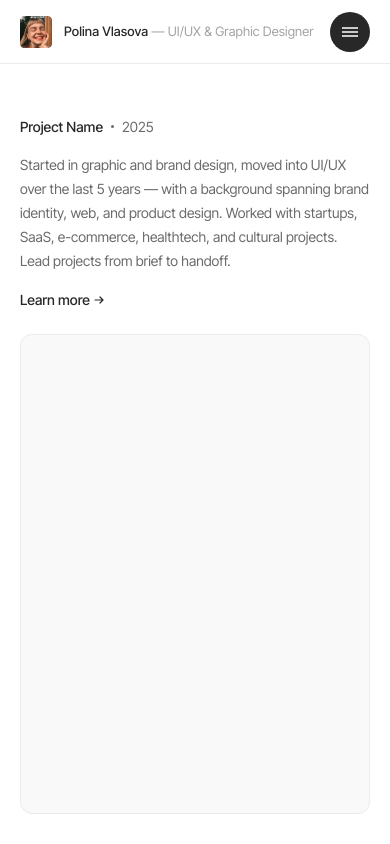
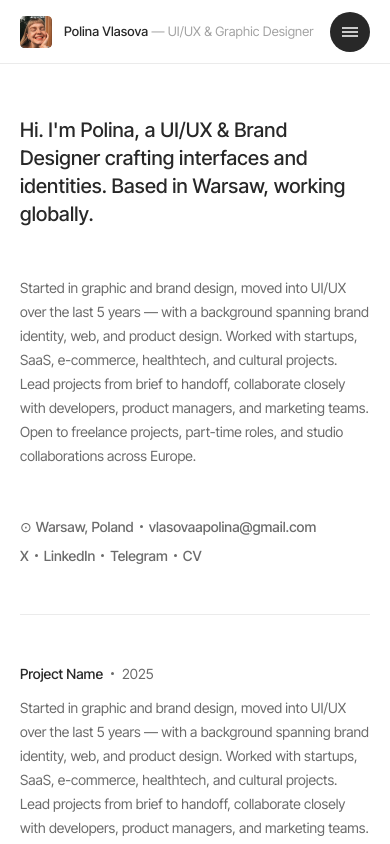
Before and after one commit to vlasovapolina/vlasovapolina, a Next.js app: page / in a window 390 px wide. Shown: the top 844 px of the page. Built offline with nearby package versions, Linux system fonts and the light colour scheme.

Commit message:
fix: mobile homepage — bio block above projects, responsive breakpoints

```diff
--- a/app/page.tsx
+++ b/app/page.tsx
@@ -1,78 +1,97 @@
 "use client";
 import Header from "@/components/layout/Header";
-import Link from "next/link";
 
 const projects = [
   {
     id: "project-01",
     name: "Project Name",
     year: "2025",
-    description: "Started in graphic and brand design, moved into UI/UX over the last 5 years — with a background spanning brand identity, web, and product design. Worked with startups, SaaS, e-commerce, healthtech, and cultural projects. Lead projects from brief to handoff.",
+    description: "Started in graphic and brand design, moved into UI/UX over the last 5 years — with a background spanning brand identity, web, and product design. Worked with startups, SaaS, e-commerce, healthtech, and cultural projects. Lead projects from brief to handoff, collaborate closely with developers, product managers, and marketing teams.",
     hasCase: true,
   },
   {
     id: "project-02",
     name: "Project Name",
     year: "2025",
-    description: "Started in graphic and brand design, moved into UI/UX over the last 5 years — with a background spanning brand identity, web, and product design. Worked with startups, SaaS, e-commerce, healthtech, and cultural projects. Lead projects from brief to handoff.",
+    description: "Started in graphic and brand design, moved into UI/UX over the last 5 years — with a background spanning brand identity, web, and product design. Worked with startups, SaaS, e-commerce, healthtech, and cultural projects. Lead projects from brief to handoff, collaborate closely with developers, product managers, and marketing teams.",
     hasCase: true,
   },
   {
     id: "project-03",
     name: "Project Name",
     year: "2025",
-    description: "Started in graphic and brand design, moved into UI/UX over the last 5 years — with a background spanning brand identity, web, and product design. Worked with startups, SaaS, e-commerce, healthtech, and cultural projects. Lead projects from brief to handoff.",
+    description: "Started in graphic and brand design, moved into UI/UX over the last 5 years — with a background spanning brand identity, web, and product design. Worked with startups, SaaS, e-commerce, healthtech, and cultural projects. Lead projects from brief to handoff, collaborate closely with developers, product managers, and marketing teams.",
     hasCase: true,
   },
 ];
 
-const selectedImages = [1, 2, 3]; // placeholder count
+const Dot = () => (
+  <span style={{ width: "3px", height: "3px", borderRadius: "50%", background: "var(--color-grey)", display: "inline-block", flexShrink: 0 }} />
+);
+
+const contacts = [
+  { label: "X", href: "https://x.com/Vlasovapolinaa" },
+  { label: "LinkedIn", href: "https://www.linkedin.com/in/palinapryshchep" },
+  { label: "Telegram", href: "https://t.me/vlasovapolina" },
+  { label: "CV", href: "/cv.pdf" },
+];
+
+function ContactsBlock() {
+  return (
+    <div style={{ display: "flex", flexDirection: "column", gap: "8px" }}>
+      <div style={{ display: "flex", alignItems: "center", gap: "6px", flexWrap: "wrap" }}>
+        <span style={{ fontSize: "14px", fontWeight: 500, color: "var(--color-grey)", display: "flex", alignItems: "center", gap: "4px" }}>
+          <span>⊙</span> Warsaw, Poland
+        </span>
+        <Dot />
+        <a href="mailto:vlasovaapolina@gmail.com" style={{ fontSize: "14px", fontWeight: 500, color: "var(--color-grey)" }}>
+          vlasovaapolina@gmail.com
+        </a>
+      </div>
+      <div style={{ display: "flex", alignItems: "center", gap: "6px", flexWrap: "wrap" }}>
+        {contacts.map((link, i) => (
+          <span key={link.label} style={{ display: "flex", alignItems: "center", gap: "6px" }}>
+            <a href={link.href} target="_blank" rel="noopener noreferrer"
+              style={{ fontSize: "14px", fontWeight: 500, color: "var(--color-grey)" }}>
+              {link.label}
+            </a>
+            {i < contacts.length - 1 && <Dot />}
+          </span>
+        ))}
+      </div>
+    </div>
+  );
+}
 
 function ProjectRow({ project, index }: { project: typeof projects[0]; index: number }) {
   return (
     <div style={{
       borderTop: index === 0 ? "none" : "1px solid var(--color-stroke)",
-      paddingTop: "52px",
-      paddingBottom: "52px",
+      paddingTop: "48px",
+      paddingBottom: "48px",
     }}>
-      {/* Meta */}
-      <div style={{ display: "flex", alignItems: "center", gap: "8px", marginBottom: "16px" }}>
+      <div style={{ display: "flex", alignItems: "center", gap: "8px", marginBottom: "12px" }}>
         <span style={{ fontSize: "14px", fontWeight: 500, color: "var(--color-dark)" }}>{project.name}</span>
-        <span style={{ width: "3px", height: "3px", borderRadius: "50%", background: "var(--color-grey)" }} />
+        <Dot />
         <span style={{ fontSize: "14px", color: "var(--color-grey)" }}>{project.year}</span>
       </div>
-
-      {/* Description */}
-      <p style={{
-        fontSize: "14px",
-        lineHeight: "24px",
-        color: "var(--color-grey)",
-        marginBottom: "16px",
-        maxWidth: "720px",
-      }}>
+      <p style={{ fontSize: "14px", lineHeight: "24px", color: "var(--color-grey)", marginBottom: "16px" }}>
         {project.description}
       </p>
-
-      {/* Learn more */}
       {project.hasCase && (
         <div style={{ display: "flex", alignItems: "center", gap: "4px", marginBottom: "24px" }}>
-          <span style={{ fontSize: "14px", fontWeight: 500, color: "var(--color-dark)", cursor: "pointer" }}>
-            Learn more
-          </span>
+          <span style={{ fontSize: "14px", fontWeight: 500, color: "var(--color-dark)", cursor: "pointer" }}>Learn more</span>
           <svg width="10" height="8" viewBox="0 0 10 8" fill="none">
             <path d="M6 1L9 4L6 7M1 4H9" stroke="#282828" strokeWidth="1.2" strokeLinecap="round" strokeLinejoin="round"/>
           </svg>
         </div>
       )}
-
-      {/* Image placeholder */}
       <div style={{
-        width: "100%",
-        height: "480px",
+        width: "100%", height: "232px",
         background: "var(--color-bg-image)",
         border: "1px solid var(--color-stroke)",
         borderRadius: "12px",
-      }} />
+      }} className="project-image" />
     </div>
   );
 }
@@ -82,16 +101,12 @@ export default function HomePage() {
     <>
       <Header />
 
-      <div style={{
-        display: "flex",
-        minHeight: "100vh",
-        paddingTop: "64px",
-      }}>
-        {/* Left sidebar — fixed */}
+      <div style={{ display: "flex", minHeight: "100vh", paddingTop: "64px" }}>
+
+        {/* ─── LEFT SIDEBAR (desktop only) ─── */}
         <div style={{
           position: "fixed",
-          top: "64px",
-          left: 0,
+          top: "64px", left: 0,
           width: "515px",
           height: "calc(100vh - 64px)",
           borderRight: "1px solid var(--color-stroke)",
@@ -103,100 +118,71 @@ export default function HomePage() {
           paddingTop: "52px",
           paddingBottom: "80px",
         }} className="sidebar">
-
-          {/* Bio */}
           <div style={{ display: "flex", flexDirection: "column", gap: "48px" }}>
-            <p style={{
-              fontSize: "20px",
-              fontWeight: 500,
-              lineHeight: "1.4",
-              letterSpacing: "0.2px",
-              color: "var(--color-dark)",
-            }}>
+            <p style={{ fontSize: "20px", fontWeight: 500, lineHeight: "1.4", letterSpacing: "0.2px", color: "var(--color-dark)" }}>
               Hi. I&apos;m <strong style={{ fontWeight: 500 }}>Polina</strong>, a UI/UX & Brand Designer
               crafting interfaces and identities. Based in Warsaw, working globally.
             </p>
-
-            <p style={{
-              fontSize: "14px",
-              lineHeight: "24px",
-              color: "var(--color-grey)",
-            }}>
+            <p style={{ fontSize: "14px", lineHeight: "24px", color: "var(--color-grey)" }}>
               Started in graphic and brand design, moved into UI/UX over the last 5 years — with a background spanning brand identity, web, and product design. Worked with startups, SaaS, e-commerce, healthtech, and cultural projects. Lead projects from brief to handoff, collaborate closely with developers, product managers, and marketing teams. Open to freelance projects, part-time roles, and studio collaborations across Europe.
             </p>
           </div>
-
-          {/* Contacts */}
-          <div style={{ display: "flex", flexDirection: "column", gap: "8px" }}>
-            <div style={{ display: "flex", alignItems: "center", gap: "6px", flexWrap: "wrap" }}>
-              <span style={{ fontSize: "14px", fontWeight: 500, color: "var(--color-grey)", display: "flex", alignItems: "center", gap: "4px" }}>
-                <span>⊙</span> Warsaw, Poland
-              </span>
-              <span style={{ color: "var(--color-stroke)" }}>·</span>
-              <a href="mailto:vlasovaapolina@gmail.com" style={{ fontSize: "14px", fontWeight: 500, color: "var(--color-grey)" }}>
-                vlasovaapolina@gmail.com
-              </a>
-            </div>
-            <div style={{ display: "flex", alignItems: "center", gap: "6px" }}>
-              {[
-                { label: "X", href: "https://x.com/Vlasovapolinaa" },
-                { label: "LinkedIn", href: "https://www.linkedin.com/in/palinapryshchep" },
-                { label: "Telegram", href: "https://t.me/vlasovapolina" },
-                { label: "CV", href: "/cv.pdf" },
-              ].map((link, i, arr) => (
-                <span key={link.label} style={{ display: "flex", alignItems: "center", gap: "6px" }}>
-                  <a
-                    href={link.href}
-                    target="_blank"
-                    rel="noopener noreferrer"
-                    style={{ fontSize: "14px", fontWeight: 500, color: "var(--color-grey)" }}
-                  >
-                    {link.label}
-                  </a>
-                  {i < arr.length - 1 && (
-                    <span style={{ width: "3px", height: "3px", borderRadius: "50%", background: "var(--color-grey-light)", flexShrink: 0 }} />
-                  )}
-                </span>
-              ))}
-            </div>
-          </div>
+          <ContactsBlock />
         </div>
 
-        {/* Right scrollable area */}
-        <div style={{
-          marginLeft: "515px",
-          flex: 1,
-          paddingLeft: "24px",
-          paddingRight: "80px",
-        }} className="main-content">
+        {/* ─── RIGHT SCROLLABLE AREA (desktop) ─── */}
+        <div style={{ marginLeft: "515px", flex: 1, paddingLeft: "24px", paddingRight: "80px" }} className="main-content">
 
-          {/* Featured projects */}
-          <div>
+          {/* Mobile bio block — visible only on mobile */}
+          <div className="mobile-bio" style={{
+            display: "none",
+            paddingTop: "52px",
+            paddingBottom: "0",
+            flexDirection: "column",
+            gap: "48px",
+          }}>
+            {/* On very small screens: full bio */}
+            <div className="mobile-bio-full" style={{ display: "flex", flexDirection: "column", gap: "48px" }}>
+              <p style={{ fontSize: "20px", fontWeight: 500, lineHeight: "1.4", letterSpacing: "0.2px", color: "var(--color-dark)" }}>
+                Hi. I&apos;m <strong style={{ fontWeight: 500 }}>Polina</strong>, a UI/UX & Brand Designer
+                crafting interfaces and identities. Based in Warsaw, working globally.
+              </p>
+              <p style={{ fontSize: "14px", lineHeight: "24px", color: "var(--color-grey)" }}>
+                Started in graphic and brand design, moved into UI/UX over the last 5 years — with a background spanning brand identity, web, and product design. Worked with startups, SaaS, e-commerce, healthtech, and cultural projects. Lead projects from brief to handoff, collaborate closely with developers, product managers, and marketing teams. Open to freelance projects, part-time roles, and studio collaborations across Europe.
+              </p>
+            </div>
+            {/* On medium screens: only headline */}
+            <div className="mobile-bio-short" style={{ display: "none" }}>
+              <p style={{ fontSize: "20px", fontWeight: 500, lineHeight: "1.4", letterSpacing: "0.2px", color: "var(--color-dark)" }}>
+                Hi. I&apos;m <strong style={{ fontWeight: 500 }}>Polina</strong>, a UI/UX & Brand Designer
+                crafting interfaces and identities. Based in Warsaw, working globally.
+              </p>
+            </div>
+            <ContactsBlock />
+          </div>
+
+          {/* Projects */}
+          <div style={{ borderTop: "1px solid var(--color-stroke)" }} className="projects-section">
             {projects.map((project, i) => (
               <ProjectRow key={project.id} project={project} index={i} />
             ))}
           </div>
 
-          {/* Selected work gallery */}
+          {/* Selected work */}
           <div style={{ borderTop: "1px solid var(--color-stroke)", paddingTop: "52px", paddingBottom: "80px" }}>
-            <div style={{ display: "flex", alignItems: "center", gap: "8px", marginBottom: "40px" }}>
+            <div style={{ display: "flex", alignItems: "center", gap: "8px", marginBottom: "24px" }}>
               <span style={{ fontSize: "14px", fontWeight: 500, color: "var(--color-dark)" }}>Selected work</span>
-              <span style={{ width: "3px", height: "3px", borderRadius: "50%", background: "var(--color-grey)" }} />
+              <Dot />
               <span style={{ fontSize: "14px", color: "var(--color-grey)" }}>2020–2025</span>
             </div>
-
             <div style={{ display: "flex", flexDirection: "column", gap: "20px" }}>
-              {selectedImages.map((_, i) => (
-                <div
-                  key={i}
-                  style={{
-                    width: "100%",
-                    height: "480px",
-                    background: "var(--color-bg-image)",
-                    border: "1px solid var(--color-stroke)",
-                    borderRadius: "12px",
-                  }}
-                />
+              {[1, 2, 3, 4].map((_, i) => (
+                <div key={i} style={{
+                  width: "100%", height: "232px",
+                  background: "var(--color-bg-image)",
+                  border: "1px solid var(--color-stroke)",
+                  borderRadius: "12px",
+                }} className="project-image" />
               ))}
             </div>
           </div>
@@ -204,25 +190,36 @@ export default function HomePage() {
       </div>
 
       <style>{`
+        /* Tablet */
         @media (max-width: 1024px) {
-          .sidebar {
-            width: 380px !important;
-            padding-left: 40px !important;
-          }
-          .main-content {
-            margin-left: 380px !important;
-            padding-right: 40px !important;
-          }
+          .sidebar { width: 380px !important; padding-left: 40px !important; }
+          .main-content { margin-left: 380px !important; padding-right: 40px !important; }
         }
+
+        /* Mobile — hide sidebar, show bio in right column */
         @media (max-width: 768px) {
-          .sidebar {
-            display: none !important;
-          }
-          .main-content {
-            margin-left: 0 !important;
-            padding-left: 20px !important;
-            padding-right: 20px !important;
-          }
+          .sidebar { display: none !important; }
+          .main-content { margin-left: 0 !important; padding-left: 20px !important; padding-right: 20px !important; }
+          .mobile-bio { display: flex !important; }
+          .projects-section { border-top: 1px solid var(--color-stroke); margin-top: 48px; }
+          .project-image { height: 232px !important; }
+        }
+
+        /* Very small — show full bio with description */
+        @media (max-width: 480px) {
+          .mobile-bio-full { display: flex !important; }
+          .mobile-bio-short { display: none !important; }
+        }
+
+        /* Medium mobile — show only headline */
+        @media (min-width: 481px) and (max-width: 768px) {
+          .mobile-bio-full { display: none !important; }
+          .mobile-bio-short { display: block !important; }
+        }
+
+        /* Desktop image height */
+        @media (min-width: 769px) {
+          .project-image { height: 480px !important; }
         }
       `}</style>
     </>
```
